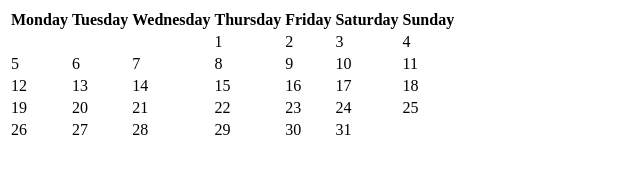
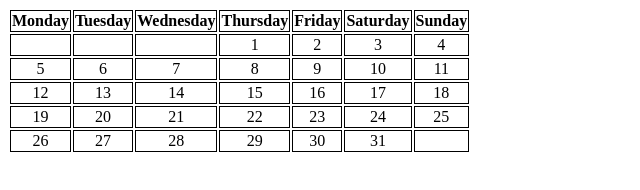
Before and after one commit to easycodeguides/html, a plain HTML site: page HTML-4/table.html in a window 1280 px wide. Shown: the whole page, without its empty margins (0-640 px from the left). Drawn offline with Linux system fonts and the light colour scheme.

Commit message:
Zavrsio kalendar sa borders

```diff
--- a/HTML-4/table.html
+++ b/HTML-4/table.html
@@ -5,6 +5,12 @@
     <!-- element ciji sadrzaj korisnik ne vidi i sadrzi meta podatke -->
     <head>
         <title>Calendar</title>
+        <style>
+            th, td {
+                border: 1px black solid;
+                text-align: center;
+            }
+        </style>
     </head>
     <!-- Sadrzi sve vidljivo korisniku, to je the sajt -->
     <body>
```
